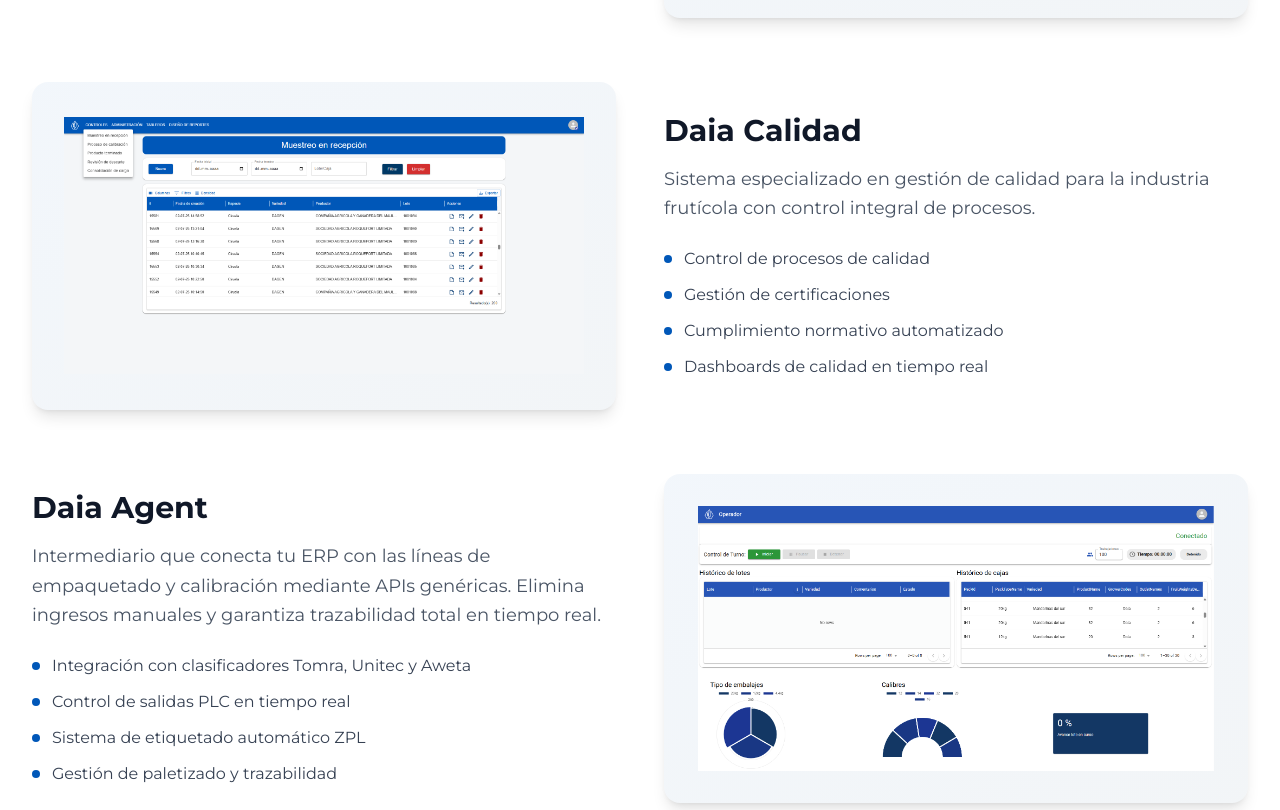
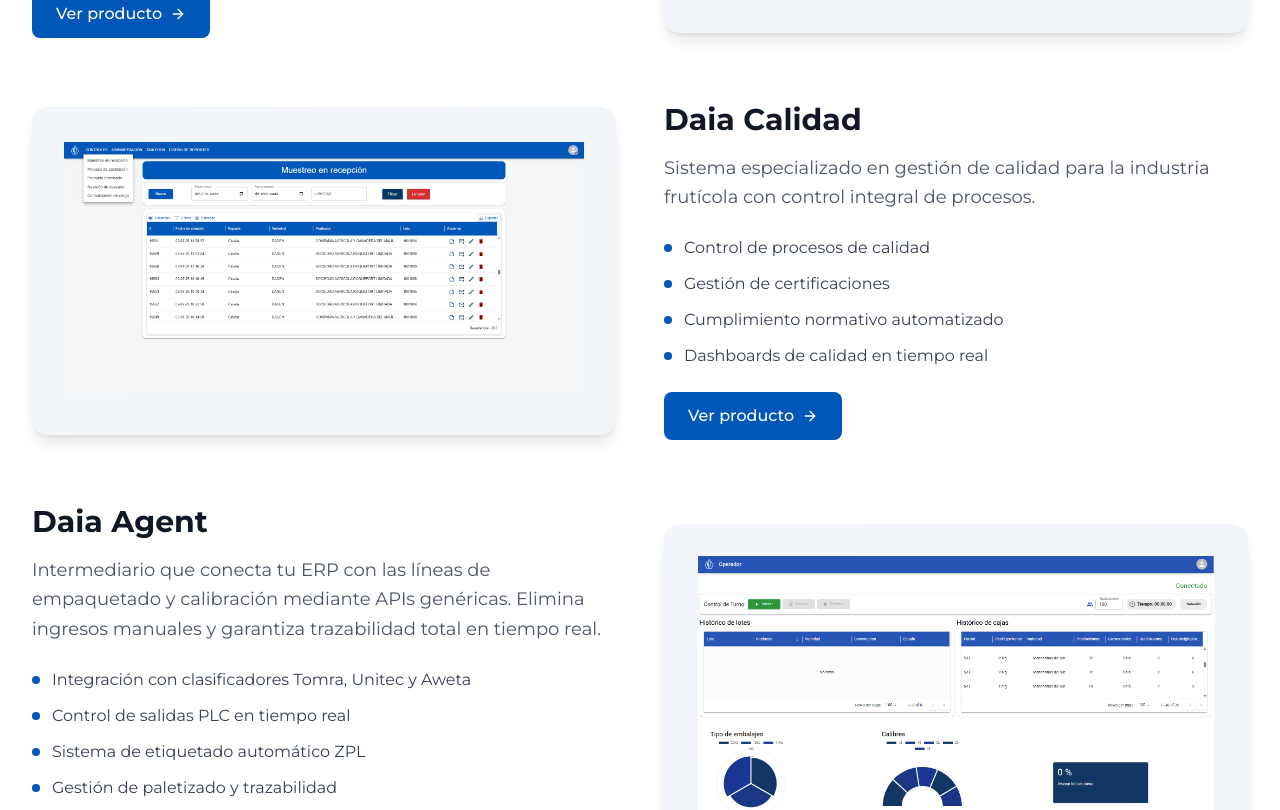
Before and after one commit to MatthAmoros/daianext, a Next.js app: page / in a window 1280 px wide. Shown: the part 3333-4143 px from the top of the page. Built offline with nearby package versions, Linux system fonts and the light colour scheme.

Commit message:
feat: agregar links y botón "Ver producto" en sección de productos del home
Imagen clickeable con hover sutil y botón con flecha animada, ambos navegando a la página del producto correspondiente.

Co-Authored-By: Claude Sonnet 4.6 <noreply@anthropic.com>

```diff
--- a/src/components/sections/Products.tsx
+++ b/src/components/sections/Products.tsx
@@ -2,6 +2,8 @@
 
 import { motion } from 'framer-motion'
 import Image from 'next/image'
+import Link from 'next/link'
+import { ArrowRight } from 'lucide-react'
 import { products } from '@/data/content'
 
 export default function Products() {
@@ -37,8 +39,9 @@ export default function Products() {
               }`}
             >
               <div className={index % 2 === 1 ? 'lg:order-2' : ''}>
-                <div className="bg-white rounded-2xl shadow-lg overflow-hidden">
-                  <div className="aspect-video bg-gradient-to-br from-[#0057B8]/5 to-[#003865]/5 flex items-center justify-center p-8">
+                <Link href={`/productos/${product.id}`} className="group block">
+                  <div className="bg-white rounded-2xl shadow-lg overflow-hidden transition-shadow duration-300 group-hover:shadow-xl">
+                    <div className="aspect-video bg-gradient-to-br from-[#0057B8]/5 to-[#003865]/5 flex items-center justify-center p-8 relative">
                       <div className="w-full h-full flex items-center justify-center">
                         <Image
                           src={
@@ -53,11 +56,13 @@ export default function Products() {
                           alt={`${product.name} Screenshot`}
                           width={500}
                           height={350}
-                        className="w-full h-full object-contain"
+                          className="w-full h-full object-contain transition-transform duration-300 group-hover:scale-[1.02]"
                         />
                       </div>
+                      <div className="absolute inset-0 bg-[#0057B8]/0 group-hover:bg-[#0057B8]/5 transition-colors duration-300 rounded-2xl" />
                     </div>
                   </div>
+                </Link>
               </div>
 
               <div className={index % 2 === 1 ? 'lg:order-1' : ''}>
@@ -89,6 +94,16 @@ export default function Products() {
                       </motion.div>
                     ))}
                   </div>
+
+                  <div className="flex justify-center lg:justify-start">
+                    <Link
+                      href={`/productos/${product.id}`}
+                      className="inline-flex items-center gap-2 bg-[#0057B8] text-white px-6 py-3 rounded-lg font-medium hover:bg-[#003865] transition-colors duration-200 group"
+                    >
+                      Ver producto
+                      <ArrowRight className="w-4 h-4 transition-transform duration-200 group-hover:translate-x-1" />
+                    </Link>
+                  </div>
                 </div>
               </div>
             </motion.div>
```
Lines whose indentation alone changed are shown as unchanged.
